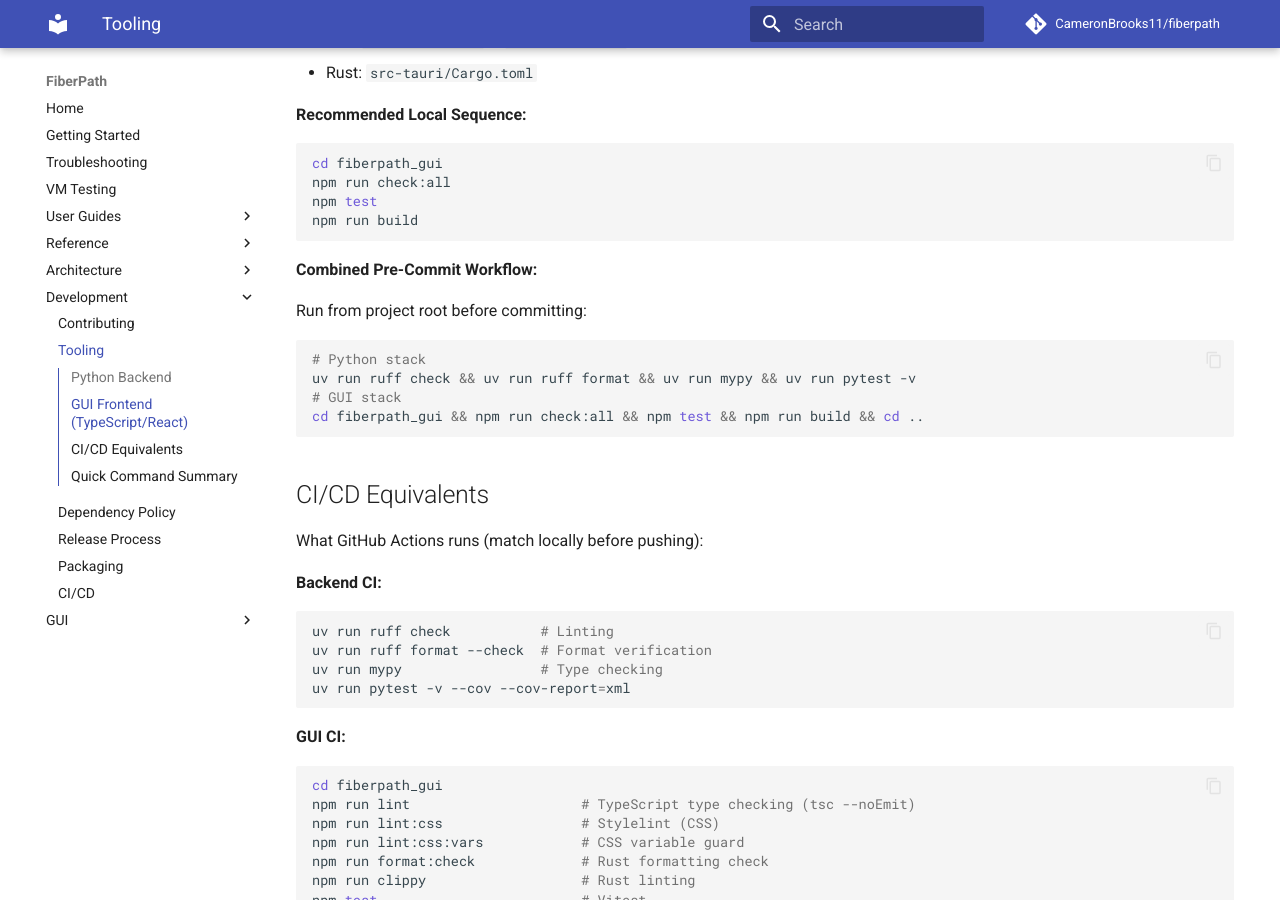
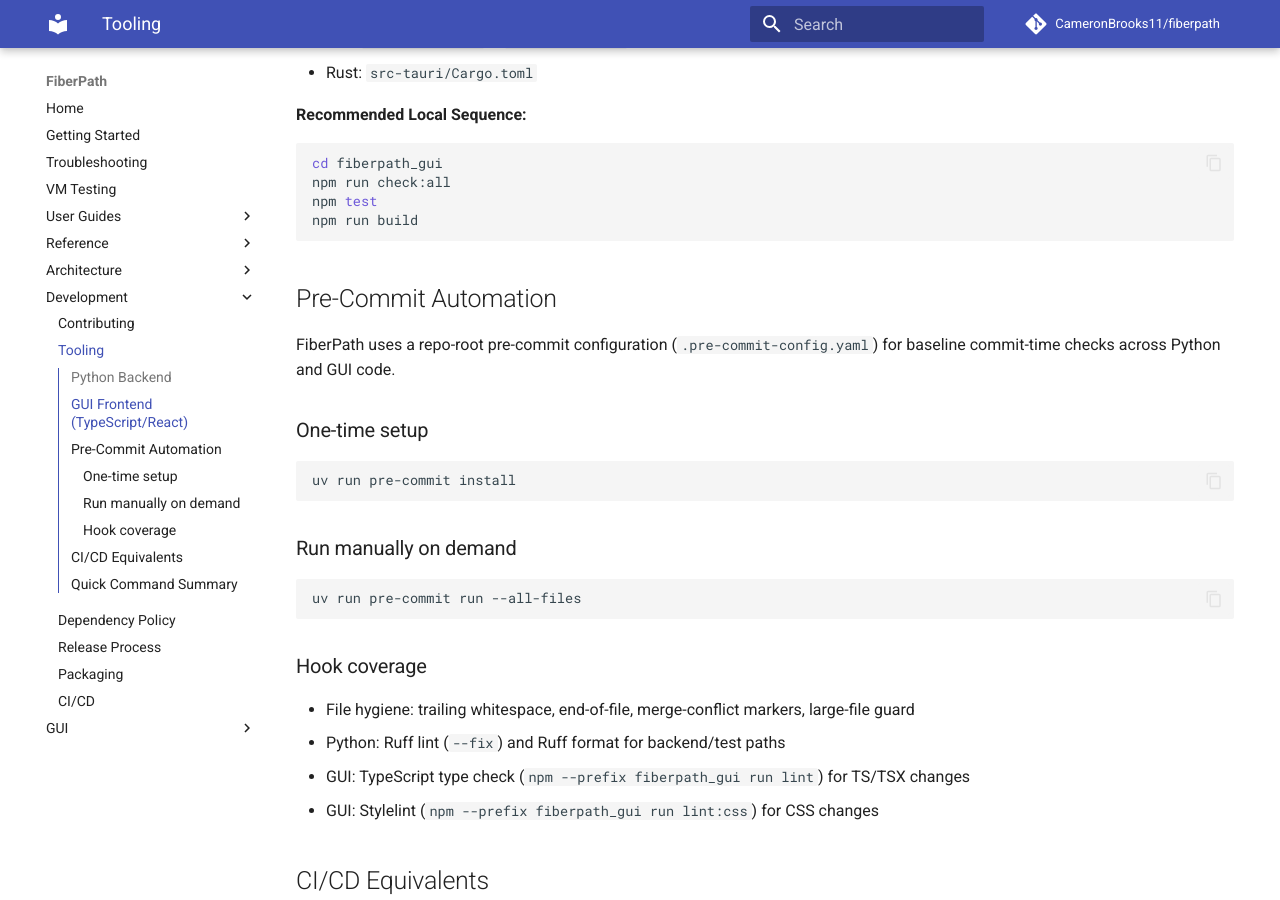
Before and after one commit to CameronBrooks11/fiberpath, an MkDocs documentation site: the page built from docs/development/tooling.md, in a window 1280 px wide and 900 px high, scrolled down 1724 px. Built offline with MkDocs 1.6.1 and Material for MkDocs 9.7.7, drawn with Linux system fonts in a browser that asks for light colours; comment, search, counter and statistics services are not loaded.

Commit message:
docs: fix drift and document precommit hooks

````diff
--- a/docs/development/tooling.md
+++ b/docs/development/tooling.md
@@ -64,16 +64,28 @@ npm test
 npm run build
 ```
 
-**Combined Pre-Commit Workflow:**
+## Pre-Commit Automation
 
-Run from project root before committing:
+FiberPath uses a repo-root pre-commit configuration (`.pre-commit-config.yaml`) for baseline commit-time checks across Python and GUI code.
+
+### One-time setup
 
 ```sh
-# Python stack
-uv run ruff check && uv run ruff format && uv run mypy && uv run pytest -v
-# GUI stack
-cd fiberpath_gui && npm run check:all && npm test && npm run build && cd ..
+uv run pre-commit install
 ```
+
+### Run manually on demand
+
+```sh
+uv run pre-commit run --all-files
+```
+
+### Hook coverage
+
+- File hygiene: trailing whitespace, end-of-file, merge-conflict markers, large-file guard
+- Python: Ruff lint (`--fix`) and Ruff format for backend/test paths
+- GUI: TypeScript type check (`npm --prefix fiberpath_gui run lint`) for TS/TSX changes
+- GUI: Stylelint (`npm --prefix fiberpath_gui run lint:css`) for CSS changes
 
 ## CI/CD Equivalents
 
````
Also changed, not shown: docs/development/contributing.md (+2 -1 lines).
